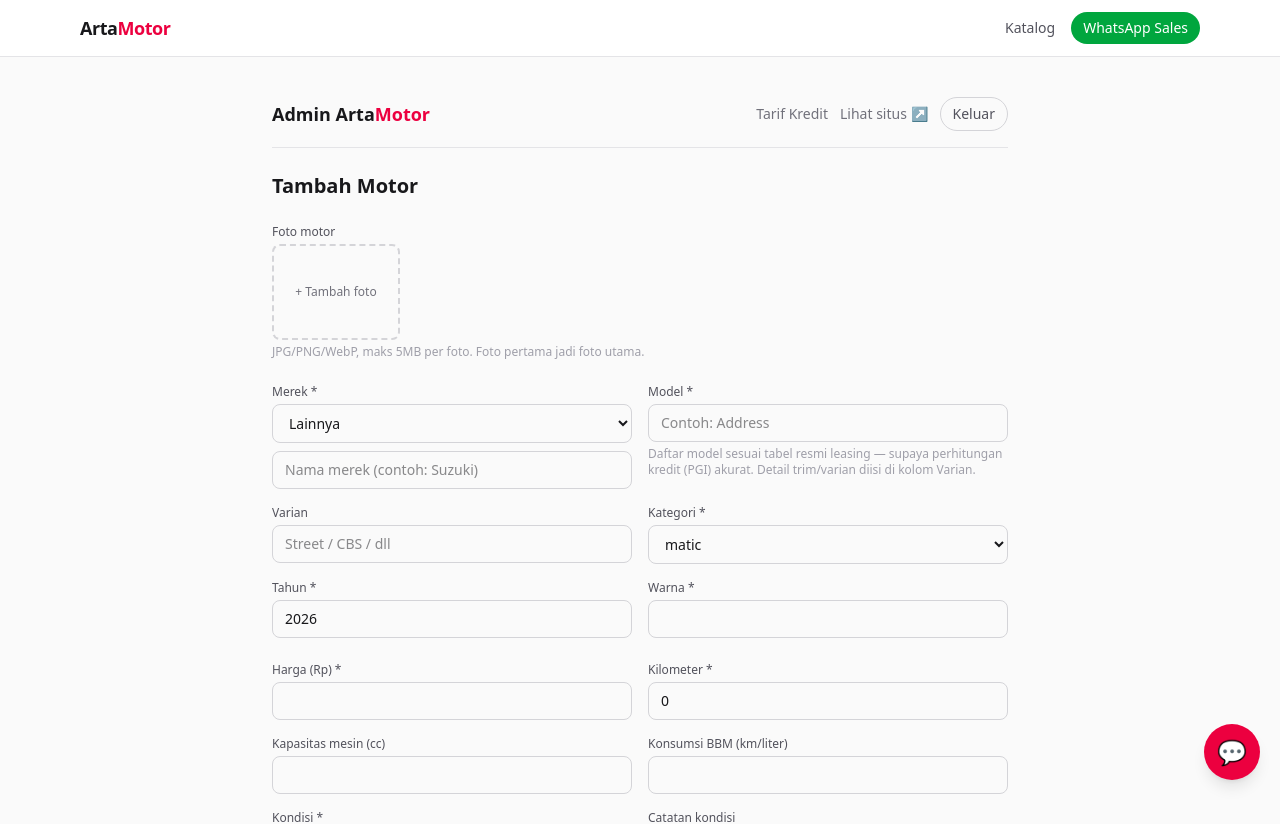
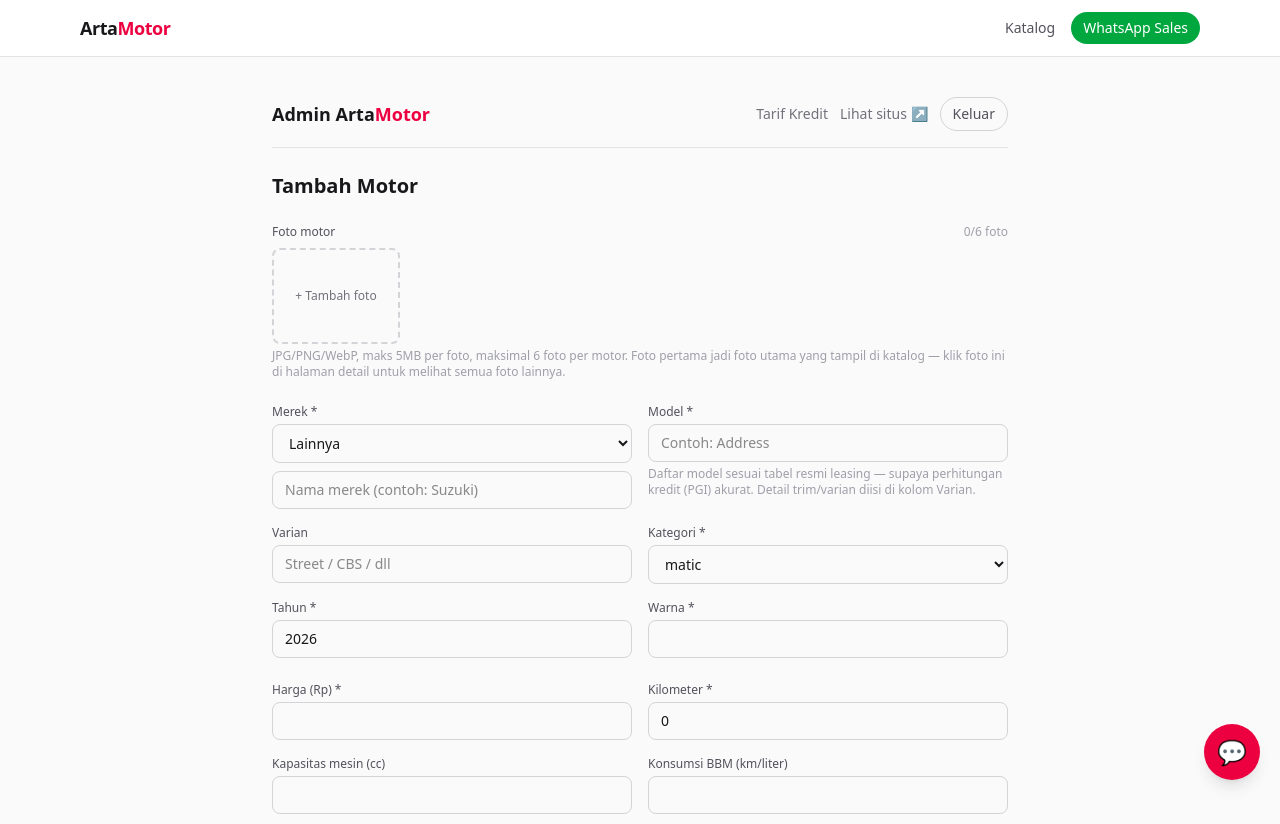
Before and after one commit to Remi-ai-git/Motorsecondmedan, a Next.js app: page /admin/motor/new in a window 1280 px wide. Shown: the top 824 px of the page. Built offline with nearby package versions, Linux system fonts and the light colour scheme.

Commit message:
Batasi upload foto motor maksimal 6 + fix race condition upload

```diff
--- a/src/components/admin/MotorForm.tsx
+++ b/src/components/admin/MotorForm.tsx
@@ -103,18 +103,32 @@ export default function MotorForm({ initial, motorId }: { initial?: Motor; motor
     setForm((f) => ({ ...f, [key]: value }));
   }
 
+  const MAX_PHOTOS = 6;
+
   async function handleFiles(files: FileList | null) {
     if (!files || files.length === 0) return;
+    const remaining = MAX_PHOTOS - form.images.length;
+    if (remaining <= 0) {
+      setError(`Maksimal ${MAX_PHOTOS} foto per motor. Hapus foto lain dulu untuk menambah.`);
+      return;
+    }
+    const toUpload = Array.from(files).slice(0, remaining);
+    if (files.length > remaining) {
+      setError(
+        `Hanya ${remaining} foto yang diunggah — sisanya dilewati karena batas maksimal ${MAX_PHOTOS} foto tercapai.`
+      );
+    } else {
+      setError("");
+    }
     setUploading(true);
-    setError("");
     try {
-      for (const file of Array.from(files)) {
+      for (const file of toUpload) {
         const fd = new FormData();
         fd.append("file", file);
         const res = await fetch("/api/admin/upload", { method: "POST", body: fd });
         const data = await res.json();
         if (!res.ok) throw new Error(data?.error ?? "Upload gagal");
-        set("images", [...form.images, data.url]);
+        setForm((f) => ({ ...f, images: [...f.images, data.url] }));
       }
     } catch (e) {
       setError(e instanceof Error ? e.message : "Upload gagal");
@@ -197,12 +211,22 @@ export default function MotorForm({ initial, motorId }: { initial?: Motor; motor
 
       {/* Foto */}
       <section>
+        <div className="mb-1 flex items-baseline justify-between">
           <label className={labelClass}>Foto motor</label>
+          <span className="text-xs text-zinc-400">
+            {form.images.length}/{MAX_PHOTOS} foto
+          </span>
+        </div>
         <div className="flex flex-wrap gap-3">
-          {form.images.map((url) => (
+          {form.images.map((url, i) => (
             <div key={url} className="relative h-24 w-32 overflow-hidden rounded-lg border border-zinc-200">
               {/* eslint-disable-next-line @next/next/no-img-element */}
               <img src={url} alt="" className="h-full w-full object-cover" />
+              {i === 0 && (
+                <span className="absolute bottom-1 left-1 rounded bg-black/60 px-1.5 py-0.5 text-[10px] text-white">
+                  Utama
+                </span>
+              )}
               <button
                 type="button"
                 onClick={() => removeImage(url)}
@@ -213,6 +237,7 @@ export default function MotorForm({ initial, motorId }: { initial?: Motor; motor
               </button>
             </div>
           ))}
+          {form.images.length < MAX_PHOTOS && (
             <label className="flex h-24 w-32 cursor-pointer flex-col items-center justify-center rounded-lg border-2 border-dashed border-zinc-300 text-xs text-zinc-500 hover:border-rose-400 hover:text-rose-600">
               {uploading ? "Mengunggah…" : "+ Tambah foto"}
               <input
@@ -224,8 +249,13 @@ export default function MotorForm({ initial, motorId }: { initial?: Motor; motor
                 onChange={(e) => handleFiles(e.target.files)}
               />
             </label>
+          )}
         </div>
-        <p className="mt-1 text-xs text-zinc-400">JPG/PNG/WebP, maks 5MB per foto. Foto pertama jadi foto utama.</p>
+        <p className="mt-1 text-xs text-zinc-400">
+          JPG/PNG/WebP, maks 5MB per foto, maksimal {MAX_PHOTOS} foto per motor.
+          Foto pertama jadi foto utama yang tampil di katalog — klik foto ini di
+          halaman detail untuk melihat semua foto lainnya.
+        </p>
       </section>
 
       {/* Info dasar */}
--- a/src/lib/motor-schema.ts
+++ b/src/lib/motor-schema.ts
@@ -25,7 +25,7 @@ export const motorInputSchema = z
   promo: z.string().optional().nullable(),
   description: z.string().optional().nullable(),
   tags: z.array(z.string()).default([]),
-  images: z.array(z.string()).default([]),
+  images: z.array(z.string()).max(6, "Maksimal 6 foto per motor").default([]),
   // Subsidi DP dari penjual — bisa positif (menambah DP efektif, angsuran
   // lebih ringan) atau negatif (surcharge, mengurangi DP efektif).
   dp_discount: z.coerce.number().default(0),
```
Lines whose indentation alone changed are shown as unchanged.
